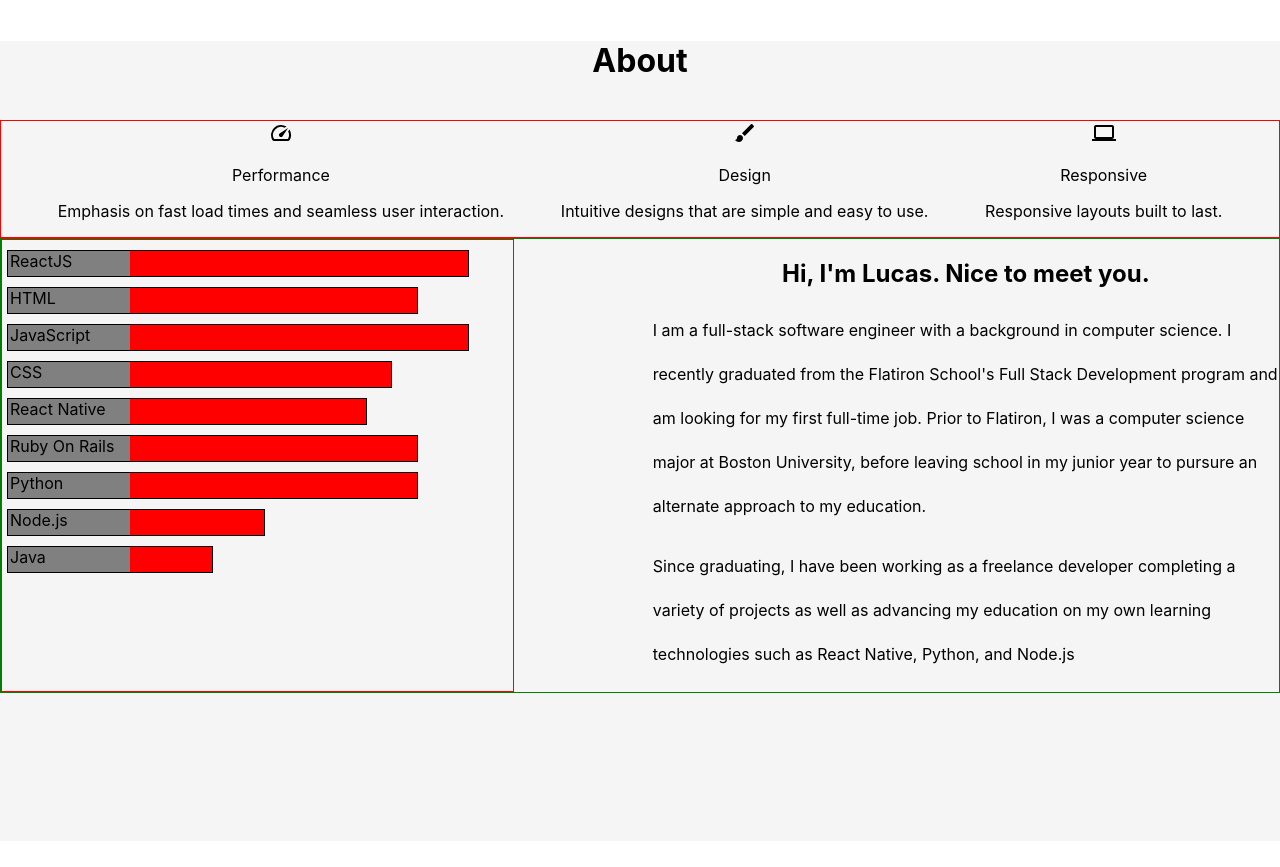
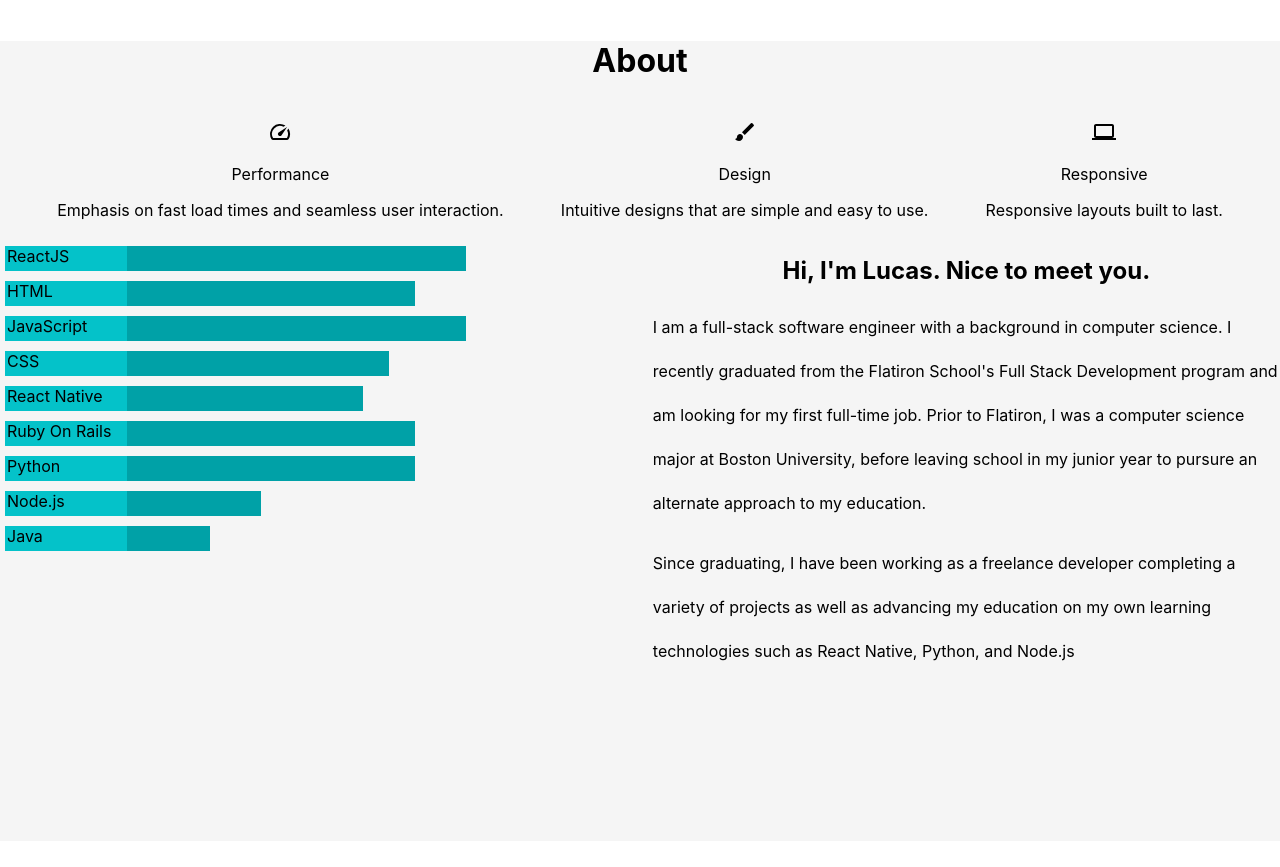
Before and after one commit to lucassherwin/lucas-portfolio, a React (Create React App) app: page / in a window 1280 px wide. Shown: the part 780-1647 px from the top of the page. Built offline with nearby package versions, Linux system fonts and the light colour scheme; no server answers.

Commit message:
css adjustments

```diff
--- a/src/components/About.js
+++ b/src/components/About.js
@@ -8,7 +8,7 @@ const Wrapper = styled.div`
   display: flex;
   flex-direction: row;
   justify-content: space-evenly;
-  border: 1px solid red;
+  /* border: 1px solid red; */
 `;
 
 const BioContainer = styled.div`
@@ -48,13 +48,15 @@ const AboutItem = styled.div`
 `;
 
 const Skill = styled.div`
-  background-color: gray;
+  /* text-align: center; */
+  background-color: #04c2c9;
   width: 120px;
   height: 25px;
   padding-left: 2px;
 `;
 
 const BarContainer = styled.div`
+  /* background-color: white; */
   /* display: inline; */
   /* float: left; */
   width: 40%;
@@ -62,22 +64,22 @@ const BarContainer = styled.div`
   margin-right: auto;
   /* margin-top: -200px; */
   /* order: 1; */
-  border: 1px solid red;
+  /* border: 1px solid red; */
 `;
 
 const Bar = styled.div`
   max-width: 90%;
   height: 25px;
   width: ${props => props.width};
-  background-color: red;
+  background-color: #00a1a7;
   margin: 10px 0 10px 5px;
-  border: 1px solid black;
+  /* border: 1px solid black; */
 `;
 
 const BioSkillsWrapper = styled.div`
   display: flex;
   justify-content: space-between;
-  border: 1px solid green;
+  /* border: 1px solid green; */
 `;
 
 
```
